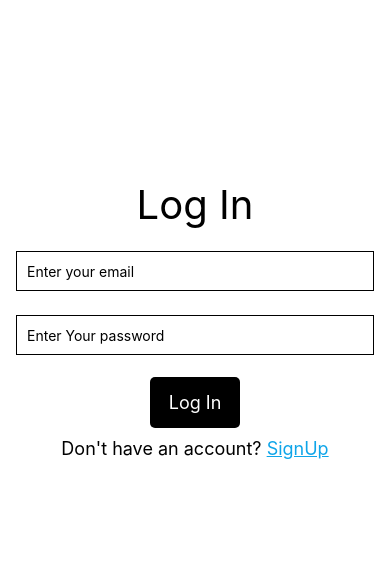
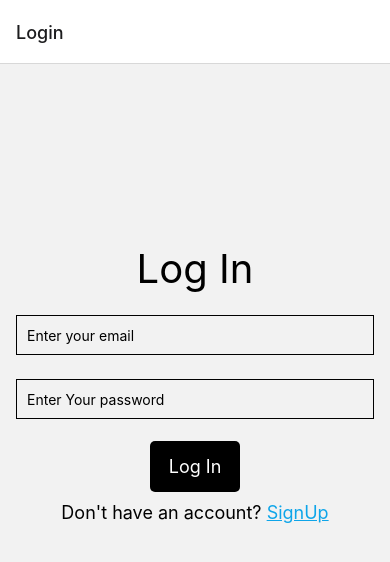
Before and after one commit to areebaqamar021/react-native-projects, a React Native app in the folder chatapp/: screen / in a window 390 px wide. Shown: the top 562 px of the page. Built offline with nearby package versions, Linux system fonts and the light colour scheme.

Commit message:
started working on authentication

```diff
--- a/chatapp/App.tsx
+++ b/chatapp/App.tsx
@@ -1,14 +1,21 @@
 import React from 'react';
-import { View } from 'react-native';
-import Home from './src/screens/Home';
+import { NavigationContainer } from '@react-navigation/native';
+import { createNativeStackNavigator } from '@react-navigation/native-stack';
+import Login from './src/screens/Login';
+import SignUp from './src/screens/SignUp';
+
+const Stack = createNativeStackNavigator();
+
 
 const App = () => {
 
   return (
-    <View>
-        <Home />
-    </View>
-  );
+    <NavigationContainer>
+      <Stack.Navigator>
+        <Stack.Screen name="Login" component={Login} />
+        <Stack.Screen name="Signup" component={SignUp} />
+      </Stack.Navigator>
+    </NavigationContainer>);
 };
 
 export default App;
--- a/chatapp/src/screens/Home.js
+++ /dev/null
@@ -1,20 +0,0 @@
-import React from 'react'
-import { NavigationContainer } from '@react-navigation/native';
-import { createNativeStackNavigator } from '@react-navigation/native-stack';
-import Login from './Login'
-import SignUp from './SignUp'
-
-const Stack = createNativeStackNavigator();
-
-const Home = () => {
-  return (
-    <NavigationContainer>
-      <Stack.Navigator initialRouteName="Login">
-        <Stack.Screen name="Login" component={Login} />
-        <Stack.Screen name="Signup" component={SignUp} />
-      </Stack.Navigator>
-    </NavigationContainer>
-  );
-}
-
-export default Home
```
Also changed, not shown: 4 other files (tests, documents, lock files or other folders).
